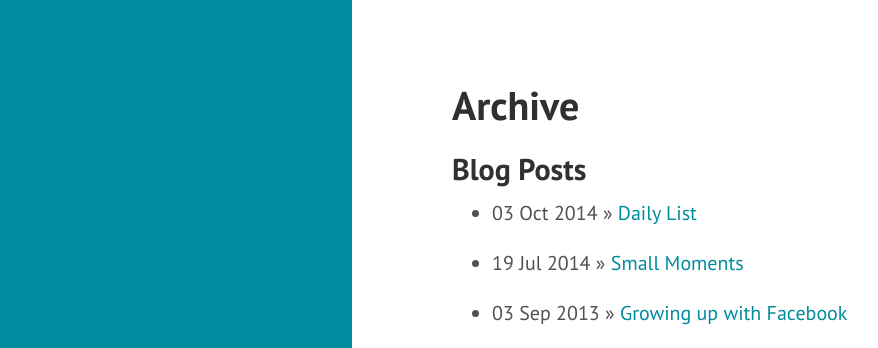
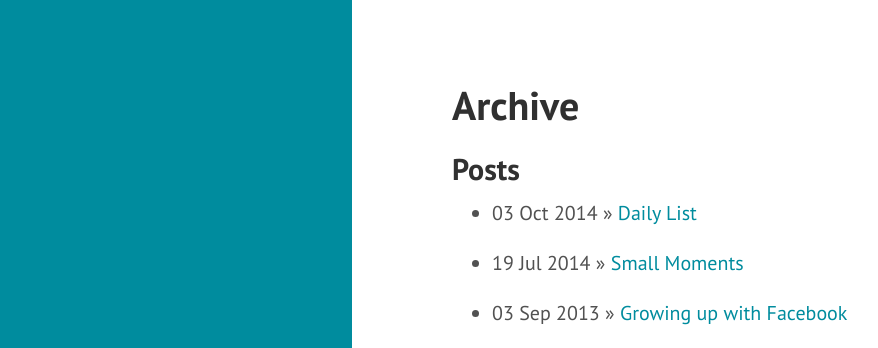
Before and after one commit to rvsrvs/jasdev.github.io, a Jekyll site: the page built from archive.md, in a window 1280 px wide. Shown: the top 348 px of the page, without its empty margins (8-886 px from the left). Built offline with Jekyll 4.4.1, drawn with Linux system fonts in a browser that asks for light colours; Markdown is read by kramdown in place of the engine named in the settings.

Commit message:
Small copy change for Archive page

```diff
--- a/archive.md
+++ b/archive.md
@@ -3,7 +3,7 @@ layout: page
 title: Archive
 ---
 
-## Blog Posts
+## Posts
 
 {% for post in site.posts %}
   * {{ post.date | date_to_string }} &raquo; [ {{ post.title }} ]({{ post.url }})
```
